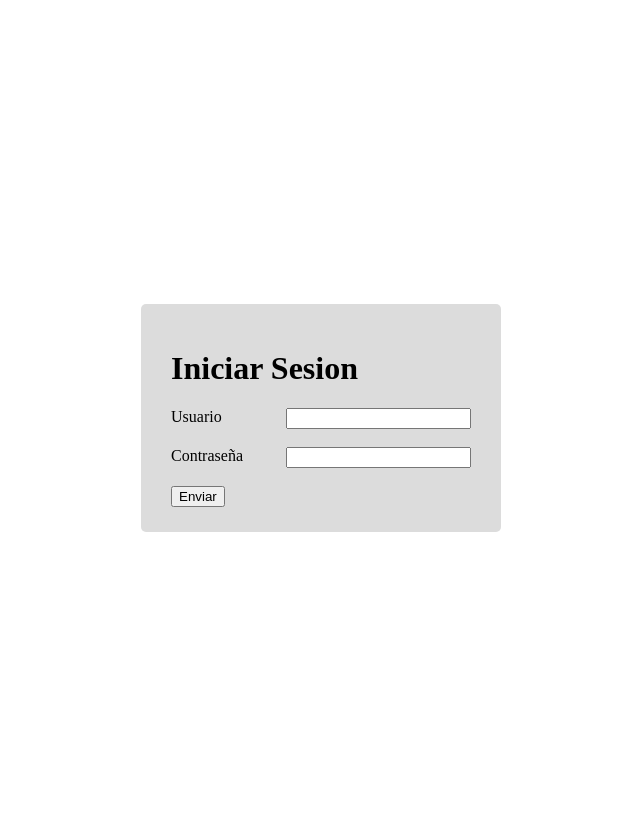
After one commit to alexander-vanhorn/reserva-salones, a PHP site: page /iniciar_sesion_usuario.php in a window 1280 px wide. The commit adds this page. Shown: the whole page, without its empty margins (319-959 px from the left). Run offline with PHP 8.4, Linux system fonts and the light colour scheme.

Commit message:
hi
inicio de sesion de usuario con css basico.

```diff
--- /dev/null
+++ b/CSS/inicio_sesion.css
@@ -0,0 +1,21 @@
+form{
+    background-color: gainsboro;
+    max-width: 300px;
+    width: 100%;
+    padding: 25px 30px;
+    border-radius: 5px;
+
+}
+
+body{
+    display: flex;
+    height: 100vh;
+    justify-content: center;
+    align-items: center;
+    padding: 10px;
+}
+
+label{
+    display: flex;
+    justify-content: space-between;
+}
--- a/index.php
+++ b/index.php
@@ -1,5 +1,5 @@
 <?php
- x = 5;
+ $x = 5;
 ?>
 
 <!DOCTYPE html>
--- /dev/null
+++ b/iniciar_sesion_usuario.php
@@ -0,0 +1,21 @@
+<!DOCTYPE html>
+<html lang="en">
+<head>
+    <link rel="stylesheet" href="..//CSS/inicio_sesion.css">
+    <meta charset="UTF-8">
+    <meta http-equiv="X-UA-Compatible" content="IE=edge">
+    <meta name="viewport" content="width=device-width, initial-scale=1.0">
+    <title>Iniciar sesion</title>
+</head>
+<body>
+    <form action="post" name="sesion" >
+        <h1>Iniciar Sesion</h1>
+        <label for="username">Usuario <input type="text"></label> <br>
+        <label for="password">Contraseña<input type="password"></label> <br>
+        <input type="submit" value="Enviar" >
+
+    </form>
+
+
+</body>
+</html>
```
